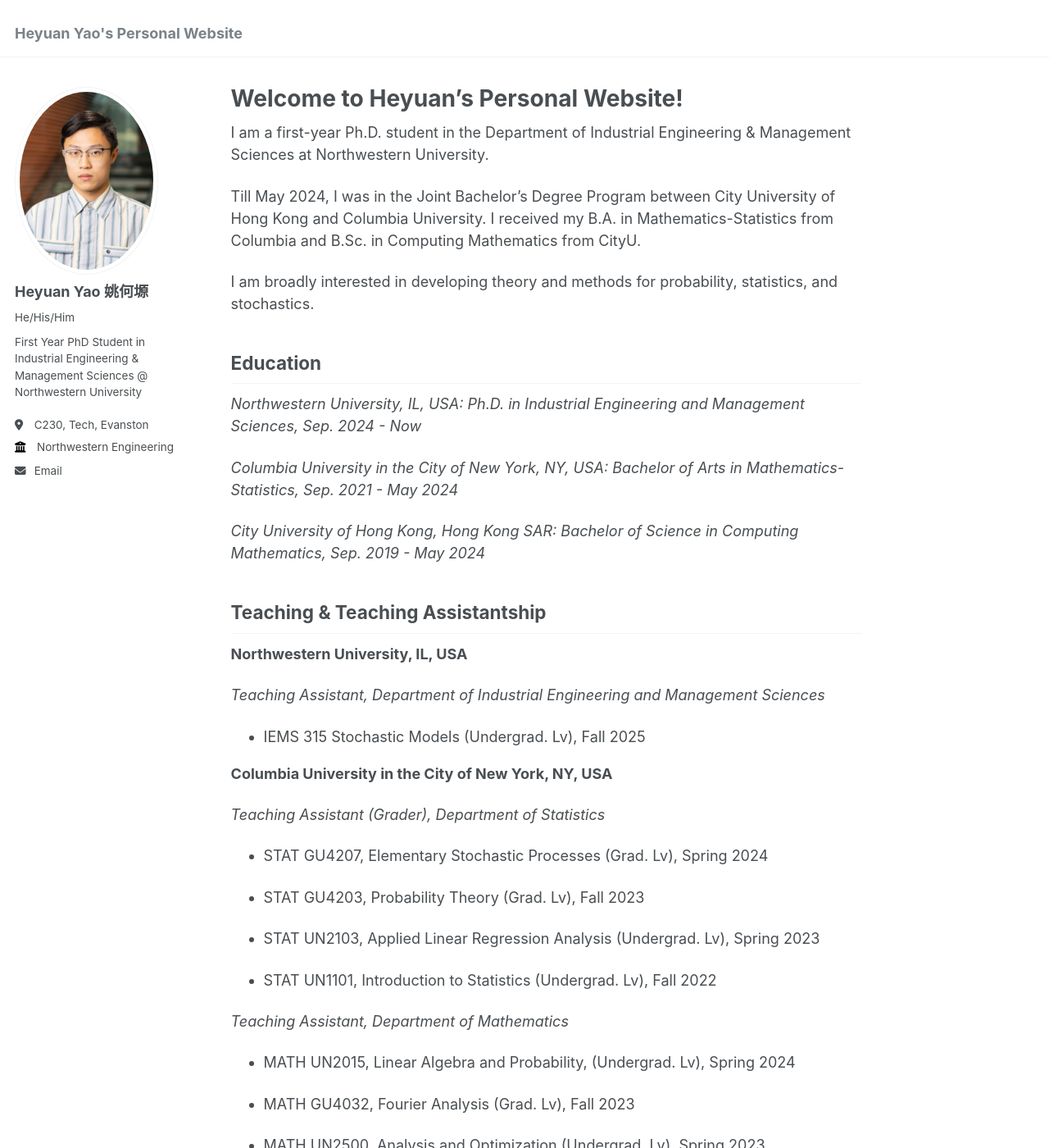
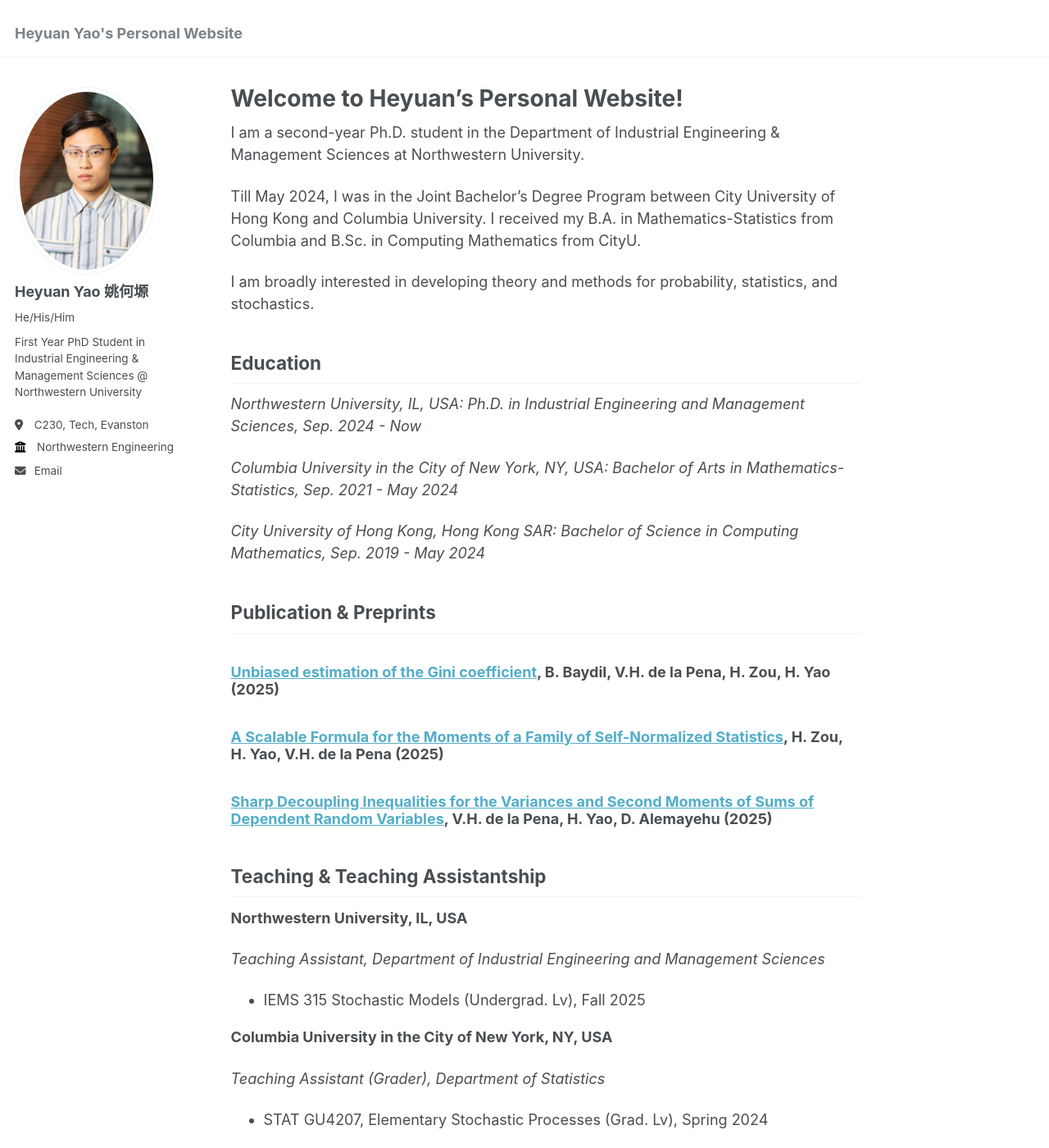
Before and after one commit to Heyuan-Yao/Heyuan-Yao.github.io, a Jekyll site: the page built from _pages/about.md, in a window 1280 px wide and 1400 px high. Shown: the whole window at 82% size. Built offline with Jekyll 4.4.1, drawn with Linux system fonts in a browser that asks for light colours.

Commit message:
Update about.md

```diff
--- a/_pages/about.md
+++ b/_pages/about.md
@@ -5,10 +5,9 @@ author_profile: true
 redirect_from:
   - /about/
   - /about.html
-  - /publications.html
 ---
 
-I am a first-year Ph.D. student in the Department of Industrial Engineering & Management Sciences at Northwestern University.
+I am a second-year Ph.D. student in the Department of Industrial Engineering & Management Sciences at Northwestern University.
 
 Till May 2024, I was in the Joint Bachelor’s Degree Program between City University of Hong Kong and Columbia University. I received my B.A. in Mathematics-Statistics from Columbia and B.Sc. in Computing Mathematics from CityU.
 
@@ -21,6 +20,15 @@ Education
 *Columbia University in the City of New York, NY, USA: Bachelor of Arts in Mathematics-Statistics, Sep. 2021 - May 2024*
 
 *City University of Hong Kong, Hong Kong SAR: Bachelor of Science in Computing Mathematics, Sep. 2019 - May 2024*
+
+Publication & Preprints
+------
+<h3><a href="https://www.sciencedirect.com/science/article/pii/S0167715225000215">Unbiased estimation of the Gini coefficient</a>, B. Baydil, V.H. de la Pena, H. Zou, H. Yao (2025)</h3>
+
+<h3><a href="https://arxiv.org/pdf/2509.14428">A Scalable Formula for the Moments of a Family of Self-Normalized Statistics</a>, H. Zou, H. Yao, V.H. de la Pena (2025)</h3>
+
+<h3><a href="https://arxiv.org/pdf/2512.19063">Sharp Decoupling Inequalities for the Variances and Second Moments of Sums of Dependent Random Variables</a>, V.H. de la Pena, H. Yao, D. Alemayehu (2025)</h3>
+
 
 
 Teaching & Teaching Assistantship
```
